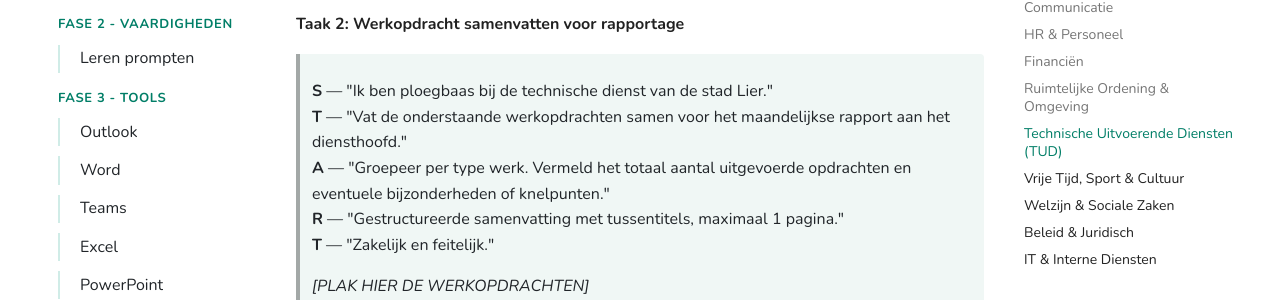
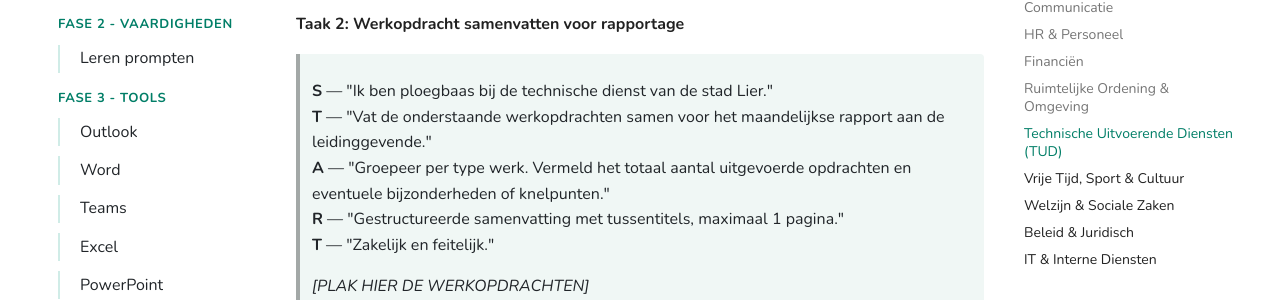
Before and after one commit to blueblot-lier/basiscursus, an MkDocs documentation site: the page built from docs/fase4/diensten.md, in a window 1280 px wide and 900 px high, scrolled down 5080 px. Shown: the part 154-454 px from the top of the window. Built offline with MkDocs 1.6.1 and Material for MkDocs 9.7.7, drawn with Linux system fonts in a browser that asks for light colours.

Commit message:
diensthoofd vervangen door leidinggevende

```diff
--- a/docs/fase4/diensten.md
+++ b/docs/fase4/diensten.md
@@ -153,7 +153,7 @@ Staat jouw dienst er niet bij of heb je een betere prompt? Voeg hem toe aan de [
 **Taak 2: Werkopdracht samenvatten voor rapportage**
 
 > **S** — "Ik ben ploegbaas bij de technische dienst van de stad Lier."
-> **T** — "Vat de onderstaande werkopdrachten samen voor het maandelijkse rapport aan het diensthoofd."
+> **T** — "Vat de onderstaande werkopdrachten samen voor het maandelijkse rapport aan de leidinggevende."
 > **A** — "Groepeer per type werk. Vermeld het totaal aantal uitgevoerde opdrachten en eventuele bijzonderheden of knelpunten."
 > **R** — "Gestructureerde samenvatting met tussentitels, maximaal 1 pagina."
 > **T** — "Zakelijk en feitelijk."
```
Also changed, not shown: docs/fase3/teams.md (+1 -1 lines), docs/fase4/taken.md (+1 -1 lines), docs/index.md (+1 -1 lines), docs/ondersteuning.md (+1 -1 lines), docs/orientatie/toegang.md (+1 -1 lines).
